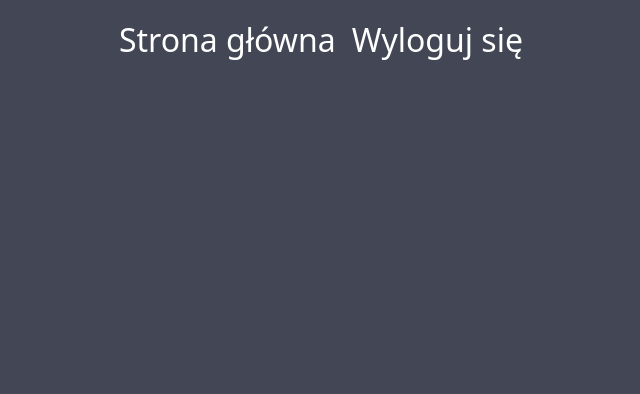
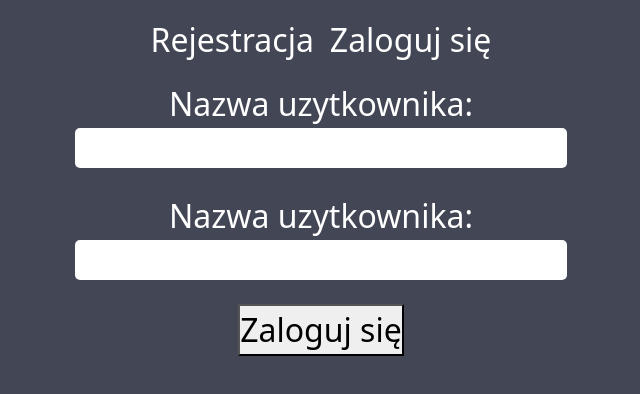
Before and after one commit to WojciechMankowski/assysten_web, a React (Create React App) app in the folder assystent_web_react/: page /login in a window 1280 px wide. Shown: the top 394 px of the page, without its empty margins (319-959 px from the left). Built offline with nearby package versions, Linux system fonts and the light colour scheme.

Commit message:
add form to log in

```diff
--- a/assystent_web_react/src/App.tsx
+++ b/assystent_web_react/src/App.tsx
@@ -8,7 +8,7 @@ import "./CSS/style.css"
 function App() {
 	return (
 		<Router>
-				<Menu user="wojtek" />
+				<Menu user="" />
 
 			<Routes>
 				<Route path="/" element=<Home /> />
--- a/assystent_web_react/src/views/login.tsx
+++ b/assystent_web_react/src/views/login.tsx
@@ -1,5 +1,20 @@
+import Input from '../components/Form/input'
+import Label from '../components/Form/label'
+import Button from '../components/Form/button'
+import { useState } from 'react'
+const Login = () => {
+	const [userName, setUserName] = useState('')
+	const [password, setPasworrd] = useState('')
+	return (
 
-const Login = () => {
-    return <div></div>
- }
- export default Login
+			<form method="post" className='login'>
+				<Label text="Nazwa uzytkownika: " id="username" />
+				<Input type="text" id="username" onChange={setUserName} />
+                <Label text="Nazwa uzytkownika: " id="password" />
+				<Input type="password" id="password" onChange={setPasworrd} />
+                <Button type='submit' text='Zaloguj się'/>
+			</form>
+
+	)
+}
+export default Login
```
